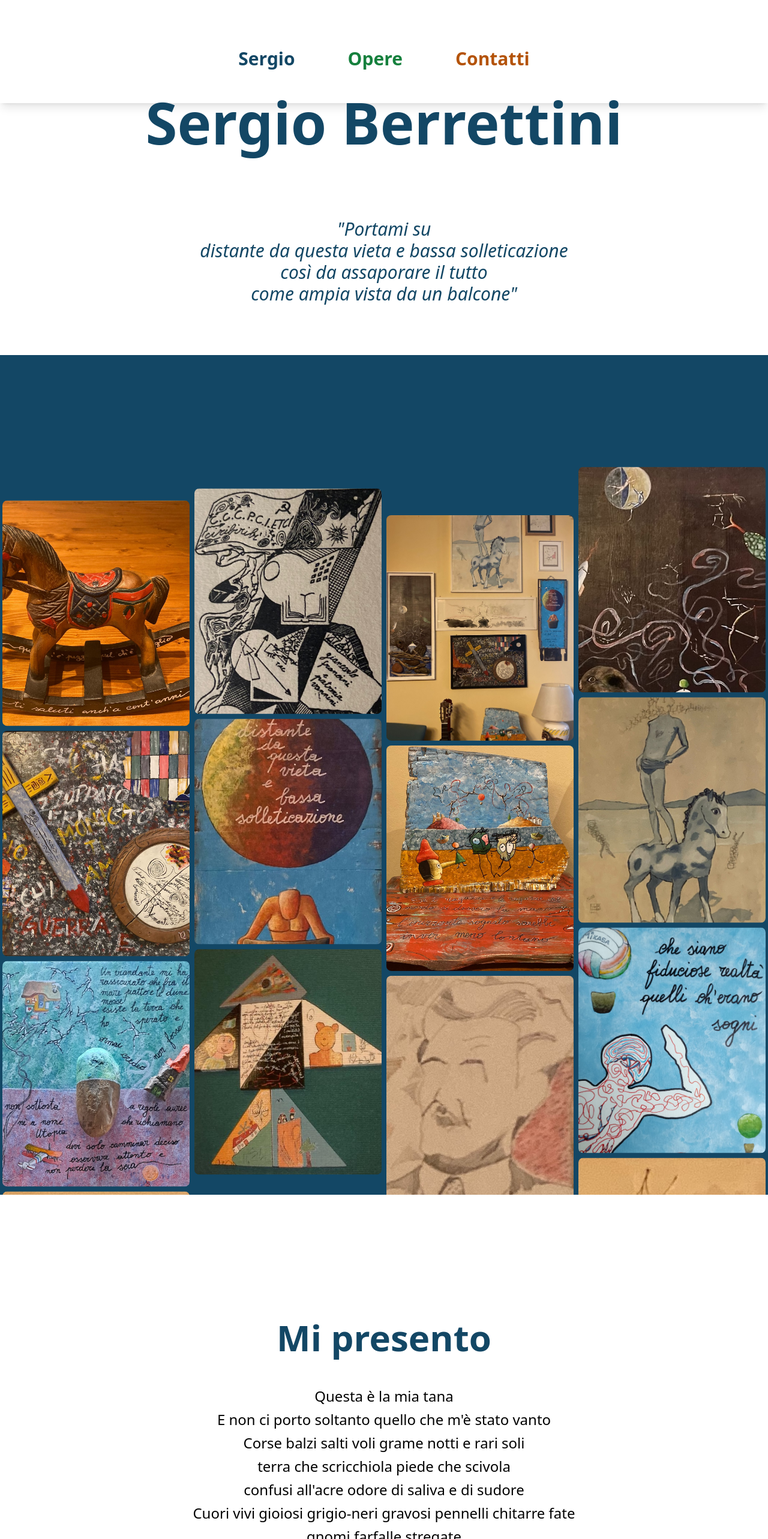
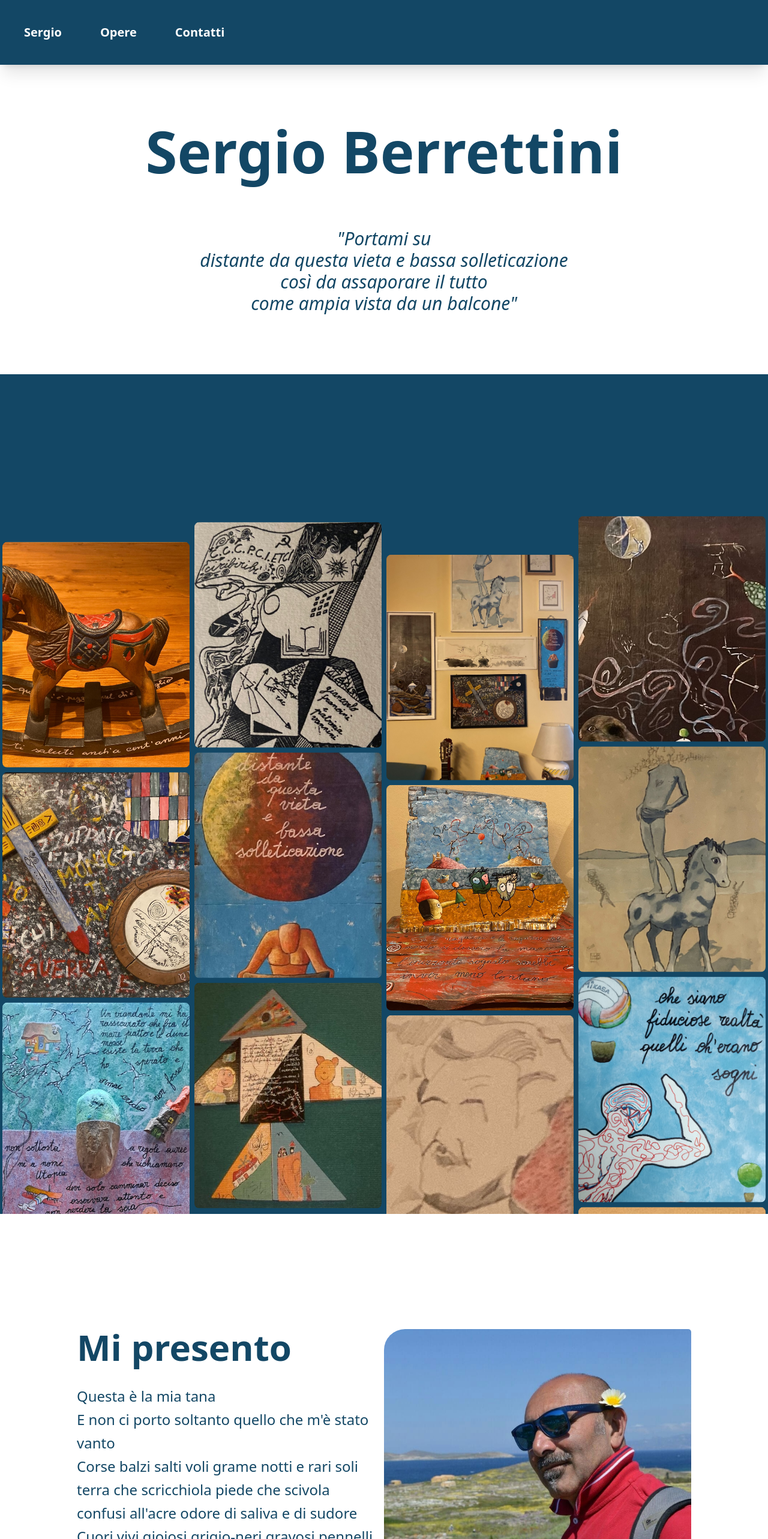
Before and after one commit to biancafrancini/berre-artworks, a Next.js app: page / in a window 1280 px wide. Shown: the top 2566 px of the page at 60% size. Built offline with nearby package versions, Linux system fonts and the light colour scheme.

Commit message:
adjustments to cards

```diff
--- a/src/components/Cards.tsx
+++ b/src/components/Cards.tsx
@@ -35,7 +35,7 @@ export const Cards: React.FC<CardsProps> = ({ images }) => {
 
   return (
     <div>
-      <div className="cards-container flex w-76 flex-wrap gap-2 mx-24 justify-center">
+      <div className="cards-container flex w-74 flex-wrap gap-2 mx-24 justify-center">
         {images?.map((image: Image, index: number) => (
           <div className="card flex" key={index}>
             <motion.button
@@ -55,9 +55,9 @@ export const Cards: React.FC<CardsProps> = ({ images }) => {
                 setOpen(true);
               }}
             >
-              <div className="card-image flex">
+              <div className="card-image flex justify-center">
                   <img
-                    className="rounded-xl"
+                    className="rounded-xl px-2"
                     src={`../images/${image.image}`}
                   />
               </div>
--- a/src/components/Modal.tsx
+++ b/src/components/Modal.tsx
@@ -16,7 +16,7 @@ export const Modal: React.FC<ModalProps> = ({ piece, open, onClose }) => {
       >
         <div className="flex-row gap-12 px-2 h-full w-full">
           <button
-            className="cross-close-button font-bold place-self-end pb-4"
+            className="cross-close-button border-2 rounded-full w-8 h-8 shadow-md font-bold place-self-end mb-4"
             onClick={onClose}
           >
             X
--- a/src/components/Navbar.tsx
+++ b/src/components/Navbar.tsx
@@ -3,17 +3,17 @@ import Link from "next/link";
 
 export const Navbar = () => {
   return(
-    <div className="navbar bg-base-100 flex justify-center w-full hover:shadow-lg">
-      <div className="flex flex-row justify-between text-3xl p-6 mt-6 gap-6">
-        <button className="btn-sergio btn-nav p-8 font-bold rounded-full hover:bg-blue-50">
+    <div className="navbar bg-base-100 flex justify-start w-full hover:shadow-xl">
+      <div className="flex flex-row justify-between text-xl m-4 gap-4">
+        <button className="btn-sergio btn-nav p-6 font-bold rounded-full hover:bg-blue-50">
           Sergio
         </button>
         <Link href="/artworks">
-          <button className="btn-opere btn-nav text-green-700 p-8 font-bold rounded-full hover:bg-green-50">
+          <button className="btn-opere btn-nav p-6 font-bold rounded-full hover:bg-green-50">
             Opere
           </button>
         </Link>
-        <button className="btn-contatti btn-nav text-amber-700 p-8 font-bold rounded-full hover:bg-amber-50">
+        <button className="btn-contatti btn-nav p-6 font-bold rounded-full hover:bg-amber-50">
           Contatti
         </button>
       </div>
--- a/src/pages/index.tsx
+++ b/src/pages/index.tsx
@@ -92,9 +92,9 @@ export default function Home() {
   return (
     <main className="main-container">
       <Navbar />
-      <div className="space flex flex-col justify-center items-center">
-        <h1 className="title text-8xl font-bold py-4">Sergio Berrettini</h1>
-        <h2 className="title text-3xl italic pt-24 mb-24">
+      <div className="space flex flex-col justify-center items-center mt-24 mb-22">
+        <h1 className="title-home text-8xl font-bold">Sergio Berrettini</h1>
+        <h2 className="title-home text-3xl italic my-20">
           "Portami su <br />
           distante da questa vieta e bassa solleticazione <br /> così da
           assaporare il tutto <br /> come ampia vista da un balcone"
@@ -118,9 +118,10 @@ export default function Home() {
           />
         </div>
       </div>
-      <div className="subcategory-container">
-        <h3 className="title text-6xl font-bold pt-52 pb-12">Mi presento</h3>
-        <p className="text-2xl w-1/2 leading-relaxed text-center">
+      <div className="subcategory-container mx-32 flex flex-row my-48">
+        <div className="flex flex-col items-start w-1/2">
+        <h3 className="mi-presento-home text-6xl font-bold pb-8">Mi presento</h3>
+        <p className="mi-presento-home text-2xl leading-relaxed text-left">
           Questa è la mia tana <br />
           E non ci porto soltanto quello che m'è stato vanto <br />
           Corse balzi salti voli grame notti e rari soli <br />
@@ -137,6 +138,10 @@ export default function Home() {
           poi batuffoli di lana. <br />
           Questa si è la mia tana
         </p>
+        </div>
+        <div className="sergio-picture flex flex-col items-end w-1/2">
+          <img src="../files/sergio-profile.jpg" width={650} alt="sergio-picture" />
+        </div>
       </div>
       <div className="space"></div>
     </main>
--- a/src/styles/globals.css
+++ b/src/styles/globals.css
@@ -5,6 +5,24 @@
 :root{
   --sergio: rgb(19, 71, 101);
   --artworks:rgb(21, 128, 61);
+  --amber: rgb(224, 138, 46);
+}
+
+.navbar{
+  background-color: var(--sergio);
+  color: white;
+}
+
+.btn-sergio:hover {
+  color: var(--sergio);
+}
+
+.btn-opere:hover {
+  color: var(--artworks);
+}
+
+.btn-contatti:hover {
+  color: var(--amber);
 }
 
 .main-container {
@@ -55,26 +73,29 @@
   height: 50vh;
 }
 
-.title{
+.title-home{
   text-align: center;
   color: var(--sergio);
 }
 
-.btn-sergio{
+.mi-presento-home{
   color: var(--sergio);
 }
 
-.subcategory-container{
-  display: flex;
-  flex-direction: column;
-  align-items: center;
-  justify-content: center;
+.sergio-picture > img{
+  border-radius: 35px 5px 35px 5px;
 }
 
 .page-artworks-container > div > h1,
-.artwork-details > .title,
+.page-artworks-container > div > h2,
+.artwork-details > .title{
+  color: var(--artworks);
+}
+
 .cross-close-button {
-  color: var(--artworks);
+  border-color: var(--artworks);
+  color: white;
+  background-color: var(--artworks, 0.5, 0.5, 0.5);
 }
 
 .card-image{
```
Also changed, not shown: src/pages/artworks/index.tsx (+86 -79 lines), public/files/sergio-profile.jpg (added).
